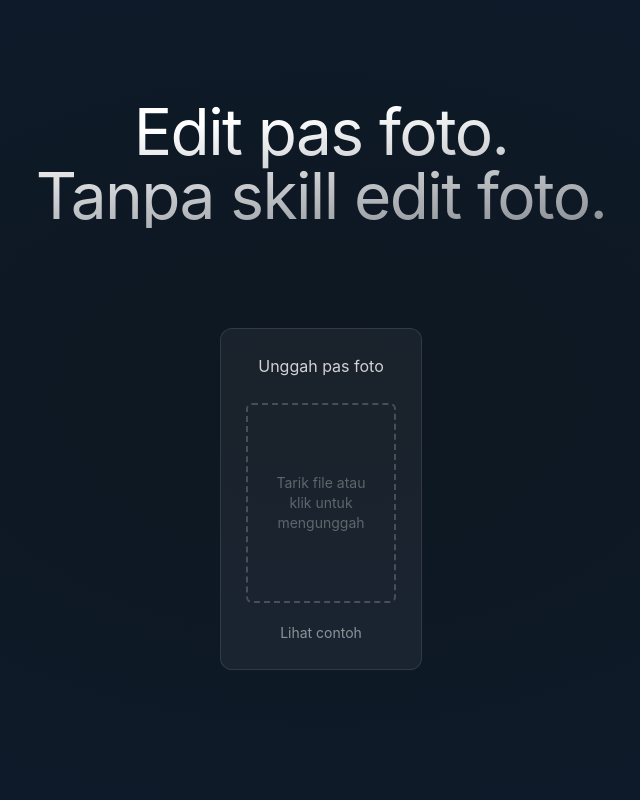
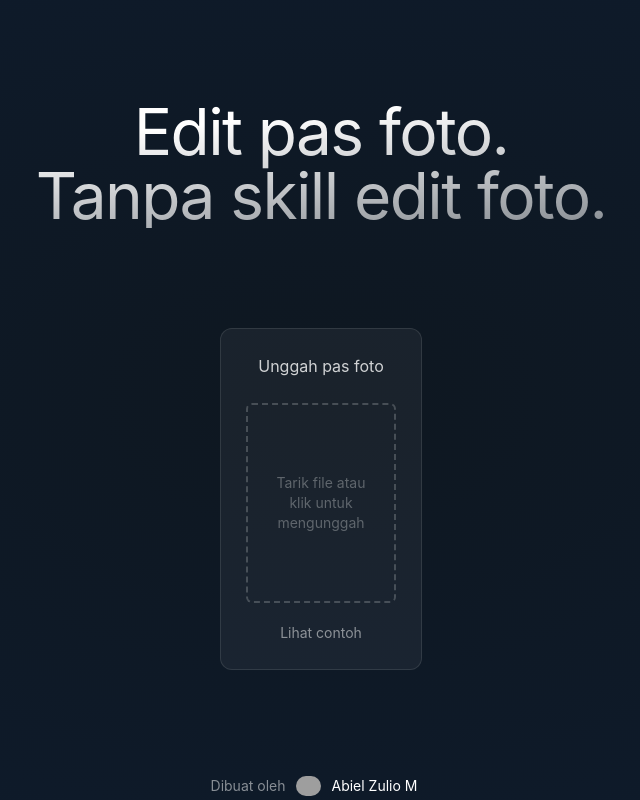
Before and after one commit to abielzulio/editpasfoto, a Next.js app: page / in a window 1280 px wide. Shown: the whole page, without its empty margins (319-959 px from the left). Built offline with nearby package versions, Linux system fonts and the light colour scheme; grey boxes are pictures that could not be loaded.

Commit message:
feat: init & add author component

```diff
--- /dev/null
+++ b/components/Author/Author.tsx
@@ -0,0 +1,23 @@
+import { AUTHOR_IMG_URL, AUTHOR_NAME, AUTHOR_URL } from "data/author"
+
+const Author = () => (
+  <div className="text-white relative flex mx-auto gap-[5px] items-center text-sm">
+    <span className="opacity-50">Dibuat oleh</span>
+    <a
+      className="flex gap-[10px] bg-white bg-opacity-0 hover:bg-opacity-[0.08] rounded-full p-[5px] transition border-white border-[0.125px] border-opacity-0 hover:border-opacity-[0.08]"
+      href={AUTHOR_URL}
+      rel="noopener noreferrer"
+      target="_blank"
+    >
+      <img
+        src={AUTHOR_IMG_URL}
+        width={25}
+        height={25}
+        className="rounded-full"
+      />
+      <span className="pr-[8px]">{AUTHOR_NAME}</span>
+    </a>
+  </div>
+)
+
+export default Author
--- /dev/null
+++ b/components/Author/index.tsx
@@ -0,0 +1 @@
+export { default } from "./Author"
--- /dev/null
+++ b/data/author.ts
@@ -0,0 +1,4 @@
+export const AUTHOR_NAME: string = "Abiel Zulio M"
+export const AUTHOR_URL: string = "https://twitter.com/abielzulio"
+export const AUTHOR_IMG_URL: string =
+  "https://pbs.twimg.com/profile_images/1563752769265487872/SOkzDKgH_400x400.jpg"
--- a/pages/index.tsx
+++ b/pages/index.tsx
@@ -1,4 +1,5 @@
 import Dropzone from "components/Dropzone"
+import Author from "components/Author"
 import type { NextPage } from "next"
 
 const Home: NextPage = () => {
@@ -8,6 +9,7 @@ const Home: NextPage = () => {
         Edit pas foto. <br /> Tanpa skill edit foto.
       </h1>
       <Dropzone />
+      <Author />
     </section>
   )
 }
```
